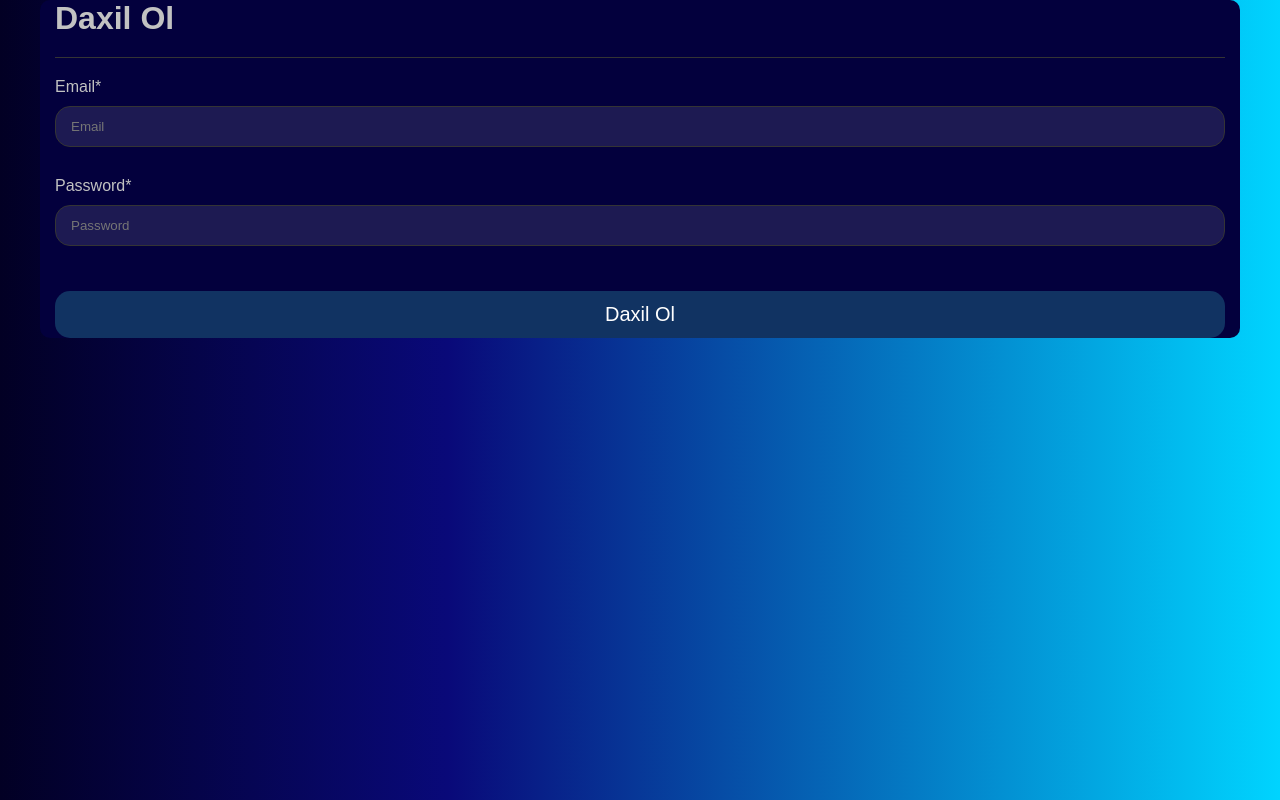
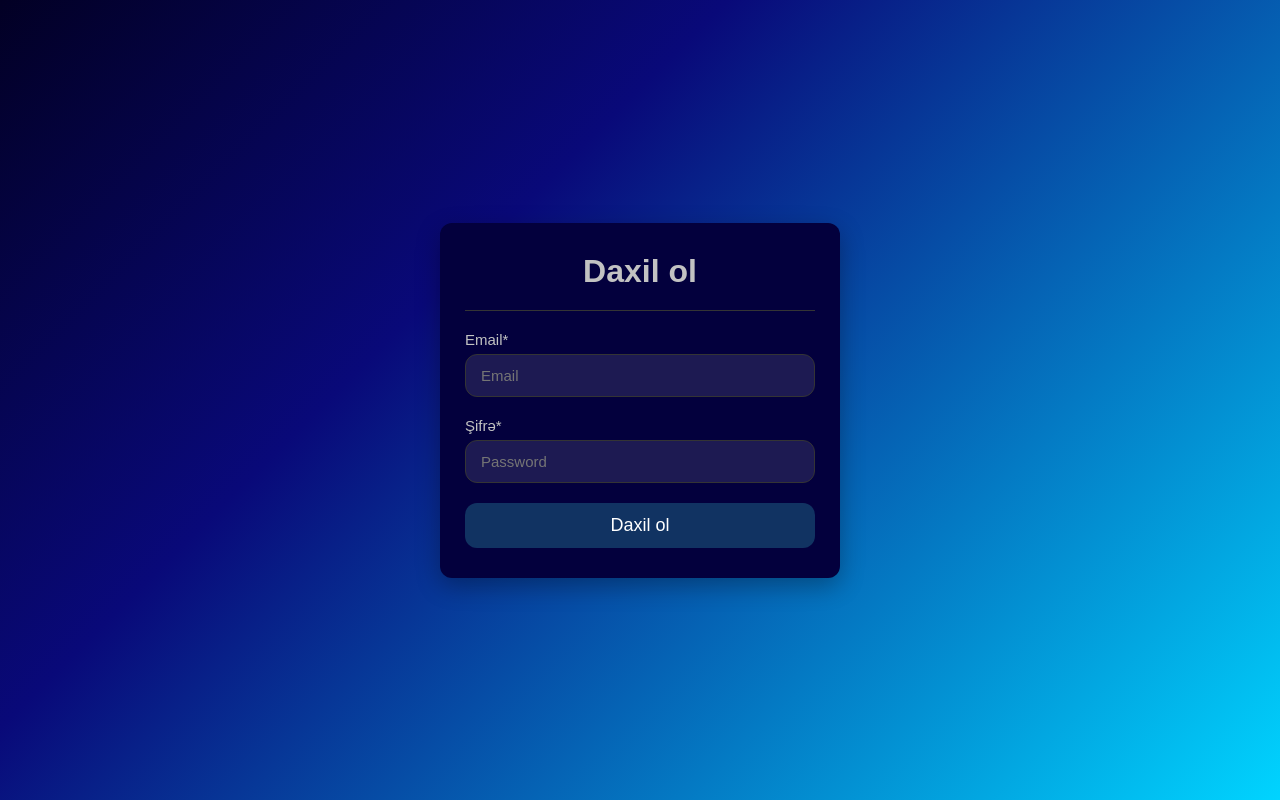
Before and after one commit to shamiljafarov/nexusmind, a React (Vite) app: page /login in a window 1280 px wide. Built offline with nearby package versions, Linux system fonts and the light colour scheme.

Commit message:
login optimization

```diff
--- a/package.json
+++ b/package.json
@@ -18,6 +18,6 @@
     "@types/react-dom": "^19.1.9",
     "@vitejs/plugin-react": "^5.1.0",
     "eslint": "^9.36.0",
-    "vite": "^5.0.0"
+    "vite": "^5.4.21"
   }
 }
--- a/src/App.jsx
+++ b/src/App.jsx
@@ -8,7 +8,7 @@ function App() {
     <>
       <Routes>
         <Route path='/login' element={<Login />} />
-        <Route path='/hero' element={<Hero />} />
+        <Route path='/' element={<Hero />} />
       </Routes>
     </>)
 }
--- a/src/Pages/Login/Login.jsx
+++ b/src/Pages/Login/Login.jsx
@@ -1,33 +1,29 @@
 import React, { useState } from "react";
-import "./Login.scss"
+import "./Login.scss";
 
 const Login = () => {
   const [form, setForm] = useState({
     email: "",
-    password: ""
+    password: "",
   });
 
   const handleChange = (e) => {
-    const { name, value, type, checked } = e.target;
-    setForm({ ...form, [name]: type === "checkbox" ? checked : value });
+    const { name, value } = e.target;
+    setForm((prev) => ({ ...prev, [name]: value }));
   };
 
   const handleSubmit = (e) => {
     e.preventDefault();
-    if (!form.agree) {
-      alert("Пожалуйста, согласитесь с условиями обработки данных.");
-      return;
-    }
-    console.log("Отправлено:", form);
+    console.log("Form göndərildi:", form);
   };
 
   return (
-    <div className="container">
-      <h1>Daxil Ol</h1>
+    <div className="login">
+      <div className="login__container">
+        <h1>Daxil ol</h1>
         <hr />
 
-      <form onSubmit={handleSubmit}>
-        <div className="inputs">
+        <form onSubmit={handleSubmit} className="login__form">
           <label>
             Email*
             <input
@@ -36,24 +32,27 @@ const Login = () => {
               name="email"
               value={form.email}
               onChange={handleChange}
+              required
             />
           </label>
+
           <label>
-                Password*
+            Şifrə*
             <input
               type="password"
               placeholder="Password"
               name="password"
               value={form.password}
-                onChange={handleChange}/>
+              onChange={handleChange}
+              required
+            />
           </label>
+
+          <button type="submit" id="sendBtn">
+            Daxil ol
+          </button>
+        </form>
       </div>
-        <div className="actions">
-          <button type="submit" id="sendBtn">
-            Daxil Ol
-          </button>
-        </div>
-      </form>
     </div>
   );
 };
--- a/src/Pages/Login/Login.scss
+++ b/src/Pages/Login/Login.scss
@@ -1,36 +1,36 @@
 * {
-  color: rgb(194, 194, 194);
+  box-sizing: border-box;
+  color: #c2c2c2;
 }
 
-body {
-  margin: 0;
-  font-family: Arial, Helvetica, sans-serif;
+.login {
+  width: 100%;
+  height: 100vh;
+  display: flex;
+  justify-content: center;
+  align-items: center;
   background: linear-gradient(
-    90deg,
+    135deg,
     rgba(2, 0, 36, 1) 0%,
     rgba(9, 9, 121, 1) 35%,
     rgba(0, 212, 255, 1) 100%
   );
-  padding: 0 20px;
+  font-family: Arial, Helvetica, sans-serif;
+  padding: 20px;
 }
 
-.container {
+.login__container {
+  width: 100%;
   max-width: 400px;
-  padding: 20px 25px;
-  border-radius: 10px;
-  margin: 90px auto;
   background-color: #03003d;
+  border-radius: 12px;
+  padding: 30px 25px;
+  box-shadow: 0 8px 25px rgba(0, 0, 0, 0.3);
 }
 
-input {
-  outline: none;
-  border: 1px solid rgb(52, 52, 52);
-  padding: 12px 15px;
-  background-color: #1d1a52;
-  border-radius: 15px;
-  color: white;
-  margin-bottom: 30px;
-  margin-top: 10px;
+h1 {
+  text-align: center;
+  margin-bottom: 10px;
 }
 
 hr {
@@ -40,43 +40,39 @@ hr {
   margin: 20px 0;
 }
 
-.inputs {
-  gap: px;
-  margin: 10px 0;
+.login__form {
+  display: flex;
+  flex-direction: column;
+  gap: 20px;
 }
 
 label {
   display: flex;
   flex-direction: column;
+  font-size: 15px;
 }
 
-.checkboxDiv {
-  display: flex;
-  gap: 15px;
-  align-items: center;
-
-  input {
-    width: 18px;
-    height: 18px;
-  }
-}
-
-.actions {
-  display: flex;
-  justify-content: space-between;
-  margin-top: 15px;
+input {
+  outline: none;
+  border: 1px solid rgb(52, 52, 52);
+  padding: 12px 15px;
+  background-color: #1d1a52;
+  border-radius: 12px;
+  color: white;
+  margin-top: 6px;
+  font-size: 15px;
 }
 
 #sendBtn {
-    width: 100%;
+  width: 100%;
   background-color: #113362;
   color: white;
   padding: 12px 20px;
   border: none;
-  border-radius: 15px;
-  font-size: 20px;
+  border-radius: 12px;
+  font-size: 18px;
   cursor: pointer;
-  transition: background 0.3s;
+  transition: background 0.3s ease;
 
   &:hover {
     background-color: #0078d4;
@@ -84,17 +80,21 @@ label {
 }
 
 @media (max-width: 536px) {
-  .inputs {
-    grid-template-columns: 1fr;
+  .login__container {
+    padding: 20px 15px;
   }
+
   h1 {
-    font-size: 24px;
+    font-size: 22px;
   }
-  p {
+
+  input {
     font-size: 14px;
+    padding: 10px;
   }
+
   #sendBtn {
     font-size: 16px;
-    padding: 8px 12px;
+    padding: 10px;
   }
 }
```
Also changed, not shown: 1 other file (tests, documents, lock files or other folders). Lines whose indentation alone changed are shown as unchanged.
